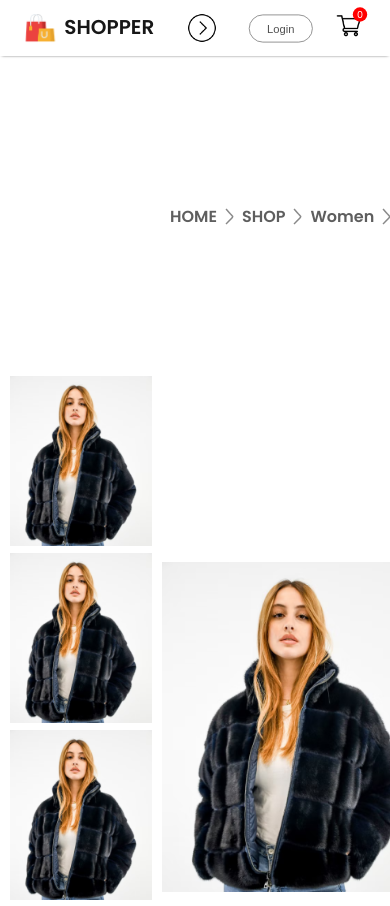
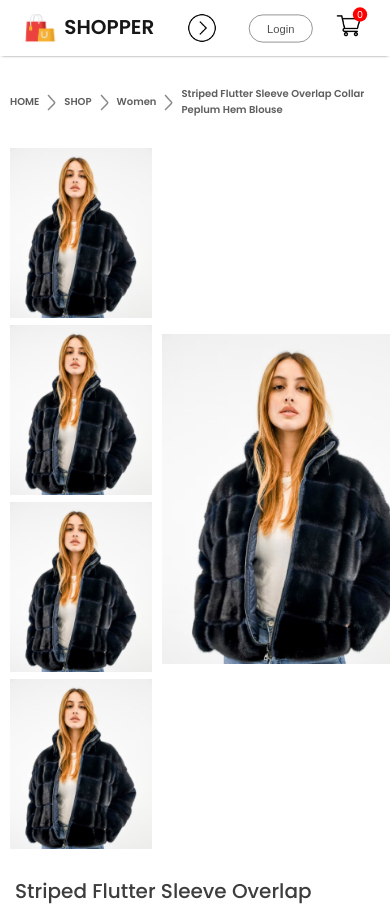
Before and after one commit to Vaishalirawat1119/E-Commerce, a React (Create React App) app: page /product/1 in a window 390 px wide. Shown: the top 906 px of the page. Built offline with nearby package versions, Linux system fonts and the light colour scheme.

Commit message:
adding responsive styling to the breadcrum component

```diff
--- a/src/Components/Breadcrums/Breadcrum.css
+++ b/src/Components/Breadcrums/Breadcrum.css
@@ -8,3 +8,30 @@
     margin: 60px 170px;
     text-transform: capitalize;
 }
+
+@media (max-width:1280px){
+    .breadcrum{
+        margin: 30px 50px;
+        font-size: 14px;
+    }
+}
+
+@media (max-width:1024px){
+    .breadcrum{
+        margin: 30px 30px;
+        font-size: 13px;
+    }
+}
+
+@media (max-width:800px){
+    .breadcrum{
+        margin: 30px 10px;
+        font-size: 12px;
+    }
+}
+
+@media (max-width:500px){
+    .breadcrum{
+        font-size: 10px;
+    }
+}
```
